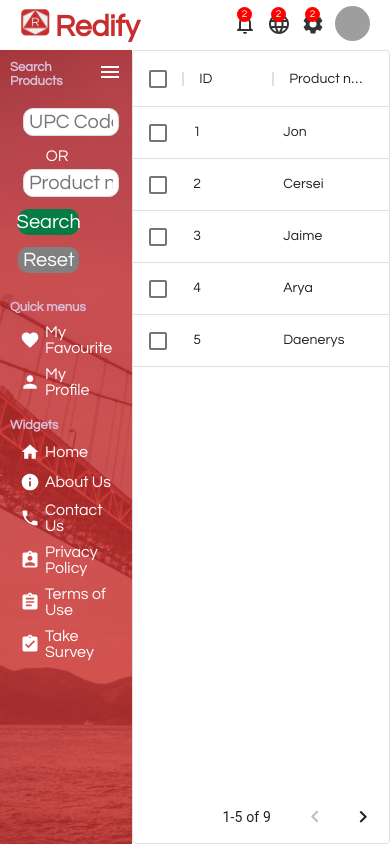
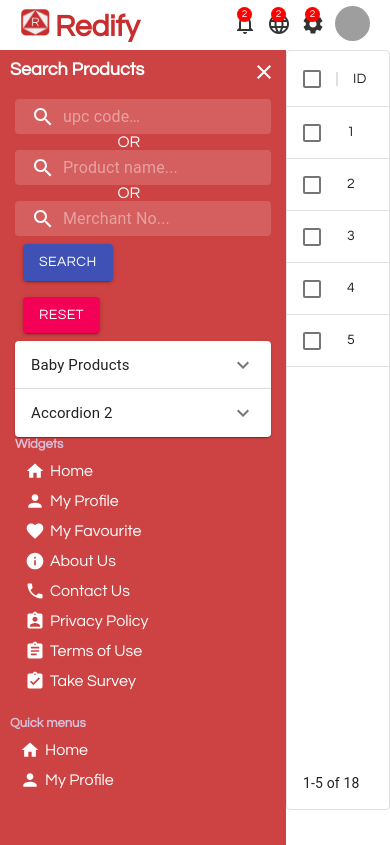
Before and after one commit to KailashJS/portal-redify, a React (Create React App) app: page /myFavourites in a window 390 px wide. Shown: the top 845 px of the page. Built offline with nearby package versions, Linux system fonts and the light colour scheme; grey boxes are pictures that could not be loaded.

Commit message:
Sidebar refactored and Material-UI implemented for responsivnes

```diff
--- a/package.json
+++ b/package.json
@@ -6,6 +6,7 @@
     "@material-ui/core": "^4.12.3",
     "@material-ui/data-grid": "^4.0.0-alpha.37",
     "@material-ui/icons": "^4.11.2",
+    "@material-ui/styles": "^4.11.4",
     "@testing-library/jest-dom": "^5.14.1",
     "@testing-library/react": "^11.2.7",
     "@testing-library/user-event": "^12.8.3",
--- /dev/null
+++ b/src/components/SimpleAccordion.js
@@ -0,0 +1,87 @@
+import React from 'react';
+import { makeStyles } from '@material-ui/core/styles';
+import Accordion from '@material-ui/core/Accordion';
+import AccordionSummary from '@material-ui/core/AccordionSummary';
+import AccordionDetails from '@material-ui/core/AccordionDetails';
+import Typography from '@material-ui/core/Typography';
+import ExpandMoreIcon from '@material-ui/icons/ExpandMore';
+
+const useStyles = makeStyles((theme) => ({
+  root: {
+    flexGrow: 1,
+  },
+  heading: {
+    fontSize: theme.typography.pxToRem(15),
+    fontWeight: theme.typography.fontWeightRegular,
+  },
+}));
+
+export default function SimpleAccordion() {
+  const classes = useStyles();
+
+  return (
+    <div className={classes.root}>
+      <Accordion>
+        <AccordionSummary
+          expandIcon={<ExpandMoreIcon />}
+          aria-controls="panel1a-content"
+          id="panel1a-header"
+        >
+          <Typography className={classes.heading}>Baby Products</Typography>
+        </AccordionSummary>
+          <Accordion>
+              <AccordionSummary
+                expandIcon={<ExpandMoreIcon />}
+                aria-controls="panel2a-content"
+                id="panel2a-header"
+              >
+                <Typography className={classes.heading}>Accordion 3</Typography>
+              </AccordionSummary>
+              <Accordion>
+              <AccordionSummary
+                expandIcon={<ExpandMoreIcon />}
+                aria-controls="panel2a-content"
+                id="panel2a-header"
+              >
+                <Typography className={classes.heading}>Accordion 3</Typography>
+              </AccordionSummary>
+              <AccordionDetails>
+                <Typography>
+                  Lorem ipsum lorem.
+                </Typography>
+              </AccordionDetails>
+            </Accordion>
+            </Accordion>
+      </Accordion>
+      <Accordion>
+        <AccordionSummary
+          expandIcon={<ExpandMoreIcon />}
+          aria-controls="panel2a-content"
+          id="panel2a-header"
+        >
+          <Typography className={classes.heading}>Accordion 2</Typography>
+        </AccordionSummary>
+        <AccordionDetails>
+
+
+            <Accordion>
+              <AccordionSummary
+                expandIcon={<ExpandMoreIcon />}
+                aria-controls="panel2a-content"
+                id="panel2a-header"
+              >
+                <Typography className={classes.heading}>Accordion 3</Typography>
+              </AccordionSummary>
+              <AccordionDetails>
+                <Typography>
+                  Lorem ipsum lorem.
+                </Typography>
+              </AccordionDetails>
+            </Accordion>
+
+
+        </AccordionDetails>
+      </Accordion>
+    </div>
+  );
+}
--- a/src/components/sidebar/Sidebar.jsx
+++ b/src/components/sidebar/Sidebar.jsx
@@ -1,63 +1,244 @@
-import "./sidebar.css"
-import { Assignment, AssignmentInd, AssignmentTurnedIn, Favorite, Home, Info, Menu, Person, Phone } from "@material-ui/icons";
+import "./sidebar.css";
+import {
+  Assignment,
+  AssignmentInd,
+  AssignmentTurnedIn,
+  Favorite,
+  Home,
+  Info,
+  Menu,
+  Person,
+  Phone,
+} from "@material-ui/icons";
+import CloseIcon from "@material-ui/icons/Close";
 import { Link } from "react-router-dom";
+import { Button } from "@material-ui/core";
+import { useState } from "react";
+
+import SimpleAccordion from "../SimpleAccordion";
+
+
+import InputBase from "@material-ui/core/InputBase";
+import { alpha, makeStyles } from "@material-ui/core/styles";
+
+import SearchIcon from "@material-ui/icons/Search";
+
+const useStyles = makeStyles((theme) => ({
+  root: {
+    flexGrow: 1,
+  },
+  sidebar: {
+    height: "100%",
+  },
+  menuButton: {
+    marginRight: theme.spacing(2),
+  },
+  title: {
+    flexGrow: 1,
+    display: "none",
+    [theme.breakpoints.up("sm")]: {
+      display: "block",
+    },
+  },
+  search: {
+    position: "relative",
+    borderRadius: theme.shape.borderRadius,
+    backgroundColor: alpha(theme.palette.common.white, 0.15),
+    "&:hover": {
+      backgroundColor: alpha(theme.palette.common.white, 0.25),
+    },
+    marginLeft: 0,
+    width: "100%",
+    [theme.breakpoints.up("sm")]: {
+      marginLeft: theme.spacing(1),
+      width: "auto",
+    },
+  },
+  searchIcon: {
+    padding: theme.spacing(0, 2),
+    height: "100%",
+    position: "absolute",
+    pointerEvents: "none",
+    display: "flex",
+    alignItems: "center",
+    justifyContent: "center",
+  },
+  inputRoot: {
+    color: "inherit",
+  },
+  inputInput: {
+    padding: theme.spacing(1, 1, 1, 0),
+    // vertical padding + font size from searchIcon
+    paddingLeft: `calc(1em + ${theme.spacing(4)}px)`,
+    transition: theme.transitions.create("width"),
+    width: "100%",
+    [theme.breakpoints.up("sm")]: {
+      width: "12ch",
+      "&:focus": {
+        width: "20ch",
+      },
+    },
+  },
+
+  button: {
+    color: "white",
+    margin: theme.spacing(1),
+    marginLeft: theme.spacing(1),
+    [theme.breakpoints.down("sm")]: {
+        marginLeft: theme.spacing(1),
+        width: "auto",
+      },
+  },
+  menuIcon: {
+    display: (props) => (props.open ? "flex" : "none"),
+    cursor: "pointer",
+  },
+  closeIcon: {
+    display: (props) => (props.open ? "none" : "flex"),
+    cursor: "pointer",
+  },
+
+  sidebarTitle: {
+    display: (props) => (props.open ? "none" : "flex"),
+    fontSize: "18px",
+  },
+  toggle: {
+    display: (props) => (props.open ? "none" : "flex"),
+  },
+  toggleTwo: {
+    display: (props) => (props.open ? "none" : "flex"),
+    height: "100%",
+  },
+
+}));
 
 export default function Sidebar() {
+  const [open, setOpen] = useState(false);
+
+  const classes = useStyles({ open });
+
   return (
-        <div className="sidebar">
+    <div className={classes.sidebar}>
+      <div className="sidebarWrapper">
+        <div className="sidebarMenu">
+          <div
+            className="searchTitle"
+            style={{
+              display: "flex",
+              flexDirection: "row",
+              justifyContent: "space-between",
+            }}
+          >
+            <h3 className={classes.sidebarTitle}>Search Products</h3>
+            <Menu
+              className={classes.menuIcon}
+              onClick={() => setOpen(false)}
+              size="large"
+            />
+            <CloseIcon
+              className={classes.closeIcon}
+              onClick={() => setOpen(true)}
+              variant="large"
+            />
+          </div>
 
-            <div className="sidebarWrapper">
+          <div className={classes.toggle}>
+            <ul className="sidebarList" style={{ marginTop: "10px" }}>
+              <div className={classes.search}>
+                <div className={classes.searchIcon}>
+                  <SearchIcon />
+                </div>
+                <InputBase
+                  placeholder="upc code…"
+                  classes={{
+                    root: classes.inputRoot,
+                    input: classes.inputInput,
+                  }}
+                  inputProps={{ "aria-label": "search" }}
+                />
+              </div>
 
-                <div className="sidebarMenu">
-                    <div className="searchTitle" style={{ display: "flex", flexDirection: "row", justifyContent: "space-between" }}>
-                        <h3 className="sidebarTitle">Search Products</h3>
-                    <Menu />
+              <span className="or_section">
+                <p style={{ marginLeft: "40%" }}>OR</p>
+              </span>
+
+              <div className={classes.search}>
+                <div className={classes.searchIcon}>
+                  <SearchIcon />
                 </div>
-                    <ul className="sidebarList" style={{ marginTop: "10px"}}>
-                        <li className="searchBar">
-                            <input type="text" id="myInput" placeholder="UPC Code" />
+                <InputBase
+                  placeholder="Product name..."
+                  classes={{
+                    root: classes.inputRoot,
+                    input: classes.inputInput,
+                  }}
+                  inputProps={{ "aria-label": "search" }}
+                />
+              </div>
+
+              <span className="or_section">
+                <p style={{ marginLeft: "40%" }}>OR</p>
+              </span>
+
+              <div className={classes.search}>
+                <div className={classes.searchIcon}>
+                  <SearchIcon />
+                </div>
+                <InputBase
+                  placeholder="Merchant No..."
+                  classes={{
+                    root: classes.inputRoot,
+                    input: classes.inputInput,
+                  }}
+                  inputProps={{ "aria-label": "search" }}
+                />
+              </div>
+
+              <li>
+                <Button
+                  className={classes.button}
+                  variant="contained"
+                  color="primary"
+                >
+                  Search
+                </Button>
               </li>
-                        <span className="or_section" >
-                            <p style={{ marginLeft : "30%"}}>OR</p>
-                        </span>
-                        <li className="searchBar">
-                            <input type="text" id="myInput" placeholder="Product name"/>
+              <li>
+                <Button
+                  className={classes.button}
+                  variant="contained"
+                  color="secondary"
+                >
+                  RESET
+                </Button>
               </li>
 
               <li>
-                            <button type="submit" className="searchButton" style={{ cursor: "pointer"}}>Search</button>
+                <SimpleAccordion />
               </li>
+
+
               <li>
-                            <button type="submit" className="searchButton" style={{ backgroundColor: "gray", color: "white", cursor: "pointer"}}>Reset</button>
-                        </li>
-                    </ul>
-                </div>
-
-                <div className="sidebarMenu">
-                    <h3 className="sidebarTitle">Quick menus</h3>
-                    <ul className="sidebarList">
-                        <Link to="/myFavourites" className="link">
-                            <li className="sidebarListItem">
-                                <Favorite className="sidebarIcon" />
-                                My Favourite
-                            </li>
-                        </Link>
-                        <Link to="/myProfile" className="link">
-                            <li className="sidebarListItem">
-                                <Person className="sidebarIcon"/>
-                                My Profile
-                            </li>
-                        </Link>
-                    </ul>
-                </div>
-
+              <div className={classes.toggleThree}>
                 <div className="sidebarMenu">
                   <h3 className="sidebarTitle">Widgets</h3>
                   <ul className="sidebarList">
                     <Link to="/" className="link">
                       <li className="sidebarListItem">
-                                <Home className="sidebarIcon"/>
+                        <Home className="sidebarIcon" />
                         Home
+                      </li>
+                    </Link>
+                    <Link to="/myProfile" className="link">
+                      <li className="sidebarListItem">
+                        <Person className="sidebarIcon" />
+                        My Profile
+                      </li>
+                    </Link>
+                    <Link to="/myFavourites" className="link">
+                      <li className="sidebarListItem">
+                        <Favorite className="sidebarIcon" />
+                        My Favourite
                       </li>
                     </Link>
                     <Link to="/aboutUs" className="link">
@@ -80,20 +261,50 @@ export default function Sidebar() {
                     </Link>
                     <Link className="link" to="/termsOfUse">
                       <li className="sidebarListItem">
-                                <Assignment className="sidebarIcon"/>
+                        <Assignment className="sidebarIcon" />
                         Terms of Use
                       </li>
                     </Link>
                     <Link className="link" to="/take_survey">
                       <li className="sidebarListItem">
-                                <AssignmentTurnedIn className="sidebarIcon"/>
+                        <AssignmentTurnedIn className="sidebarIcon" />
                         Take Survey
                       </li>
                     </Link>
                   </ul>
                 </div>
+              </div>
+              </li>
+            </ul>
+          </div>
+
+          <div className={classes.toggleTwo}>
+                <div className="sidebarMenu">
+                  <h3 className="sidebarTitle">Quick menus</h3>
+                  <ul className="sidebarList">
+                    <Link to="/" className="link">
+                      <li className="sidebarListItem">
+                        <Home className="sidebarIcon" />
+                        Home
+                      </li>
+                    </Link>
+                    <Link to="/myProfile" className="link">
+                      <li className="sidebarListItem">
+                        <Person className="sidebarIcon" />
+                        My Profile
+                      </li>
+                    </Link>
+                  </ul>
+                </div>
+              </div>
+
+
+
+
+
 
         </div>
       </div>
-    )
+    </div>
+  );
 }
--- a/src/components/sidebar/sidebar.css
+++ b/src/components/sidebar/sidebar.css
@@ -1,6 +1,7 @@
 .sidebar {
     flex: 1;
-    height: calc(100vh - 50px);
+    /*height: calc(100vh - 50px);*/
+    height: 100%;
     position: sticky;
     top: 50px;
     background-image: url('./sidebar-img.jpeg');
@@ -22,11 +23,13 @@
 
 .sidebarWrapper {
     flex: 1;
-    height: calc(100vh - 70px);
-    background-color: rgba(200, 46, 46, 0.8);
-
+    height: 180vh;
+    /* height: calc(100vh - 70px); */
+    background-color: rgba(200, 46, 46, 0.9);
+    /* background-color: rgba(200, 46, 46, 0.8); */
     padding: 10px;
     color: white;
+    /* position: sticky; */
 }
 
 .sidebarMenu {
--- a/src/index.js
+++ b/src/index.js
@@ -1,11 +1,15 @@
-import React from 'react';
-import ReactDOM from 'react-dom';
+import { ThemeProvider } from "@material-ui/styles";
+import React from "react";
+import ReactDOM from "react-dom";
 
-import App from './App';
+
+import App from "./App";
 
 ReactDOM.render(
   <React.StrictMode>
-    <App />
+    <ThemeProvider>
+      <App />
+    </ThemeProvider>
   </React.StrictMode>,
-  document.getElementById('root')
+  document.getElementById("root")
 );
--- a/src/pages/myFavourite/MyFavourite.jsx
+++ b/src/pages/myFavourite/MyFavourite.jsx
@@ -1,4 +1,4 @@
-import "./myFavourite.css"
+import "./myFavourite.css";
 import { DataGrid } from '@material-ui/data-grid';
 
 export default function MyFavourite() {
@@ -42,6 +42,15 @@ export default function MyFavourite() {
         { id: 7, lastName: 'Clifford', firstName: 'Ferrara', age: 44 },
         { id: 8, lastName: 'Frances', firstName: 'Rossini', age: 36 },
         { id: 9, lastName: 'Roxie', firstName: 'Harvey', age: 65 },
+        { id: 1, lastName: 'Snow', firstName: 'Jon', age: 35 },
+        { id: 2, lastName: 'Lannister', firstName: 'Cersei', age: 42 },
+        { id: 3, lastName: 'Lannister', firstName: 'Jaime', age: 45 },
+        { id: 4, lastName: 'Stark', firstName: 'Arya', age: 16 },
+        { id: 5, lastName: 'Targaryen', firstName: 'Daenerys', age: null },
+        { id: 6, lastName: 'Melisandre', firstName: null, age: 150 },
+        { id: 7, lastName: 'Clifford', firstName: 'Ferrara', age: 44 },
+        { id: 8, lastName: 'Frances', firstName: 'Rossini', age: 36 },
+        { id: 9, lastName: 'Roxie', firstName: 'Harvey', age: 65 },
       ];
 
     return (
--- a/src/pages/myFavourite/myFavourite.css
+++ b/src/pages/myFavourite/myFavourite.css
@@ -1,3 +1,4 @@
 .productList {
     flex: 4;
+    height: 90vh;
 }
```
Also changed, not shown: src/theme.js (added, +13 -0 lines), 1 other file (tests, documents, lock files or other folders). Lines whose indentation alone changed are shown as unchanged.
